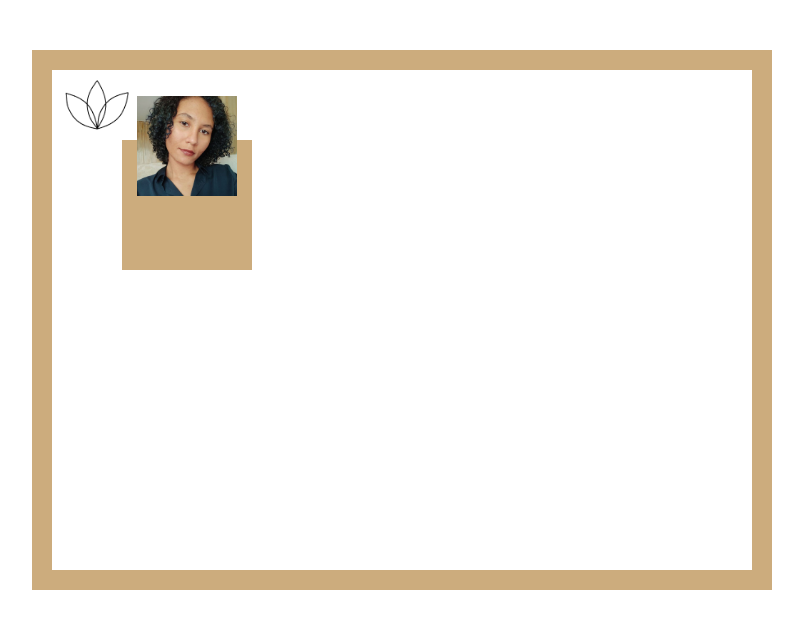
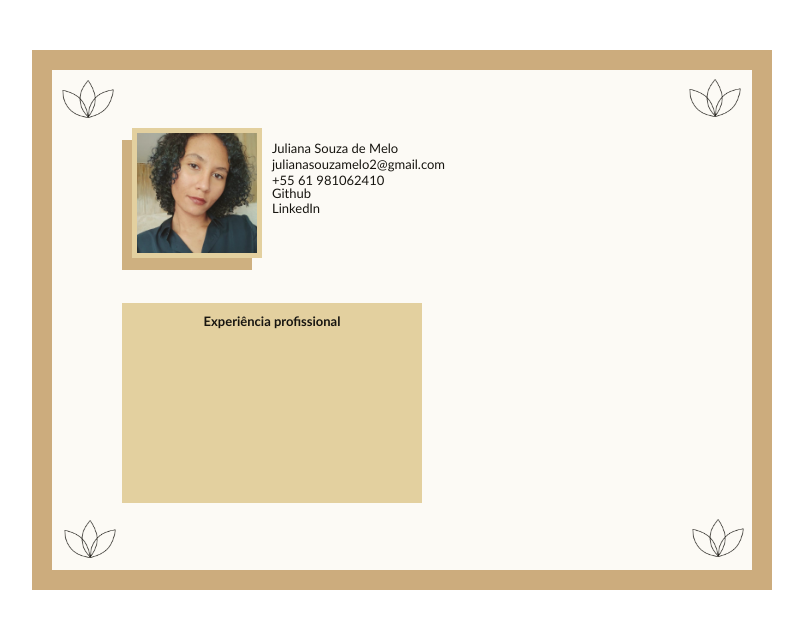
Before and after one commit to julianasm/my_resume, a React (Create React App) app in the folder portfolio_curriculo/: page / in a window 1280 px wide. Shown: the top 628 px of the page, without its empty margins (18-821 px from the left). Built offline with nearby package versions, Linux system fonts and the light colour scheme.

Commit message:
adicao da parte de experiencia e contato

```diff
--- a/portfolio_curriculo/src/components/home/home.css
+++ b/portfolio_curriculo/src/components/home/home.css
@@ -1,34 +1,52 @@
-.Homepage {
-    text-align: center;
-  }
-
-.HomeHeader {
-    background-color: rgb(255, 255, 255);
-    color: rgb(0, 0, 0);
-  }
-
 .Homepage {
     width: 500px;
     height: 300px;
     border: 20px solid rgb(204, 172, 125);
     padding: 100px;
     margin: 50px;
+    background-color: rgba(227, 208, 159, 0.100);
+    z-index: -1;
     }
 
 .flor {
     position: relative;
     top:-60px;
-    left:-90px;
-    width: 64px;
-    height: 52px;
+    left:-60px;
+    width: 52px;
+    height: 40px;
+}
+
+.flor2 {
+  position: relative;
+  top: 380px;
+  left: -110px;
+  width: 52px;
+  height: 40px;
+}
+
+.flor3 {
+  position: relative;
+  top: 335px;
+  left: 570px;
+  width: 52px;
+  height: 40px;
+}
+
+.flor4 {
+  position: relative;
+  top: -105px;
+  left: 515px;
+  width: 52px;
+  height: 40px;
 }
 
 .perfil {
   position: relative;
+  border: 5px solid rgb(227, 208, 159);
   top:-100px;
-  left:0px;
-  height: 100px;
-  width: 100px;
+  left:10px;
+  height: 120px;
+  width: 120px;
 }
 
 .HomeHeader {
@@ -40,3 +58,52 @@
     z-index: -1;
     background-color: rgb(204, 172, 125);
 }
+
+.experiences {
+  text-align: center;
+  padding: 10px;
+  font-family: 'Trebuchet MS', 'Lucida Sans Unicode', 'Lucida Grande', 'Lucida Sans', Arial, sans-serif;
+  font-style: normal;
+  font-size: small;
+}
+
+.content {
+  position: relative;
+  left:-30px;
+  top:-10px;
+  height: 200px;
+  width: 300px;
+  z-index: -1;
+  background-color: rgb(227, 208, 159);
+}
+
+.contact {
+  position: absolute;
+  left: 150px;
+  top: 0px;
+  text-align: left;
+  font-size: small;
+  font-family: 'Trebuchet MS', 'Lucida Sans Unicode', 'Lucida Grande', 'Lucida Sans', Arial, sans-serif;
+}
+
+.links {
+  position: absolute;
+  left: 150px;
+  top: 45px;
+  text-align: left;
+  font-size: small;
+  font-family: 'Trebuchet MS', 'Lucida Sans Unicode', 'Lucida Grande', 'Lucida Sans', Arial, sans-serif;
+  text-decoration: none;
+  color: black;
+}
+
+.links2{
+  position: absolute;
+  left: 150px;
+  top: 60px;
+  color: black;
+  text-align: left;
+  font-size: small;
+  font-family: 'Trebuchet MS', 'Lucida Sans Unicode', 'Lucida Grande', 'Lucida Sans', Arial, sans-serif;
+  text-decoration: none;
+}
--- a/portfolio_curriculo/src/components/home/home.js
+++ b/portfolio_curriculo/src/components/home/home.js
@@ -5,9 +5,23 @@ function Home() {
   return (
     <div className="Homepage">
         <header className="HomeHeader">
+            <p1 className="contact">
+              Juliana Souza de Melo
+              julianasouzamelo2@gmail.com
+              +55 61 981062410</p1>
+              <a className="links" href="https://github.com/julianasm">Github</a>
+              <a className="links2" href="https://www.linkedin.com/in/juliana-m-293738b1/">LinkedIn</a>
             <img className="flor" src="/images/flor.png" alt="Três folhas formando uma flor" />
+            <img className="flor2" src="/images/flor.png" alt="Três folhas formando uma flor" />
+            <img className="flor3" src="/images/flor.png" alt="Três folhas formando uma flor" />
+            <img className="flor4" src="/images/flor.png" alt="Três folhas formando uma flor" />
             <img className="perfil" src="/images/foto_perfil.jfif" alt="Mulher negra sorrindo para a foto" />
         </header>
+        <body className="content">
+            <h3 className="experiences">
+              Experiência profissional
+            </h3>
+        </body>
     </div>
   );
 }
```
